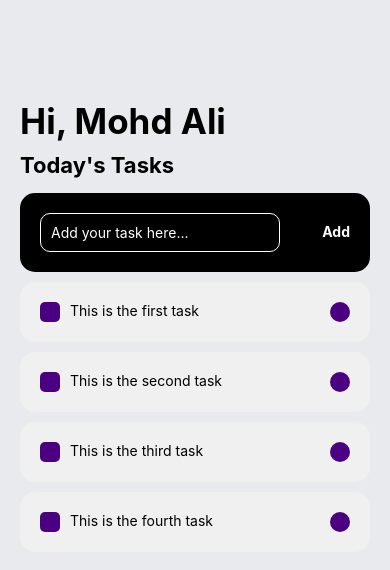
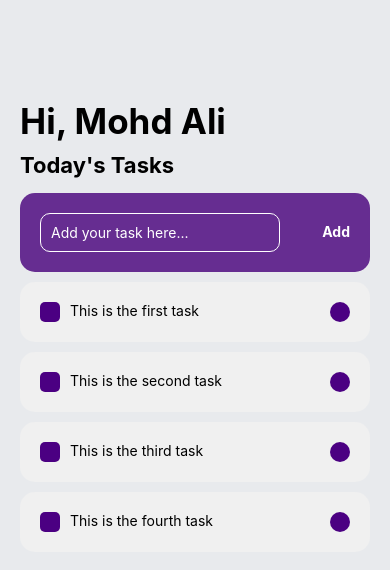
Before and after one commit to mohdalibn/todo-react-native-app, a React Native app: screen / in a window 390 px wide. Shown: the top 570 px of the page. Built offline with nearby package versions, Linux system fonts and the light colour scheme.

Commit message:
Changed the bg color of the Add Task Bar

```diff
--- a/components/AddTask.js
+++ b/components/AddTask.js
@@ -24,7 +24,7 @@ const styles = StyleSheet.create({
         justifyContent: 'space-between',
         flexWrap: 'wrap',
         padding: 20,
-        backgroundColor: '#000',
+        backgroundColor: '#662d91',
         borderRadius: 15
       },
 
```
